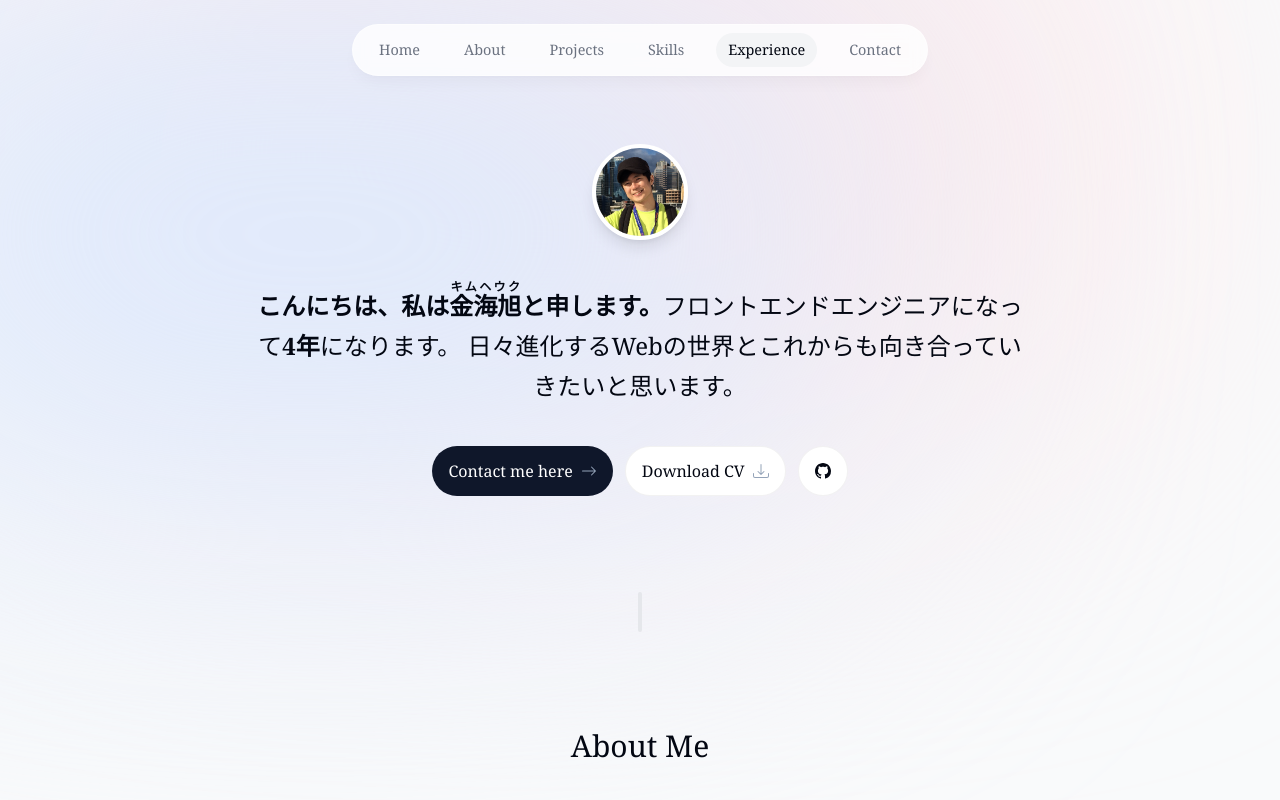
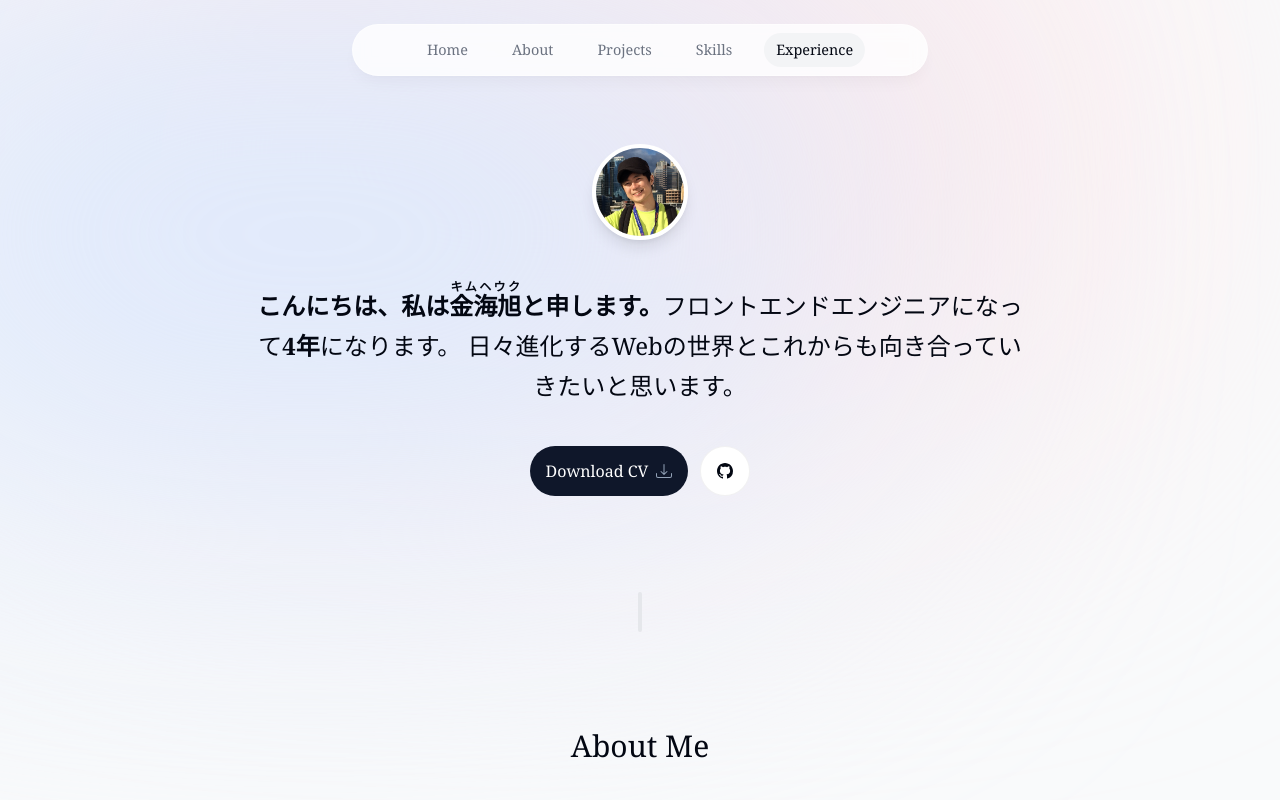
Before and after one commit to XXXXJin/My-portfolio-page, a Next.js app: page / in a window 1280 px wide. Shown: the top 800 px of the page. Built offline with nearby package versions, Linux system fonts and the light colour scheme.

Commit message:
不要なものを削除

```diff
--- a/components/experience.tsx
+++ b/components/experience.tsx
@@ -23,7 +23,13 @@ export default function Experience() {
       <ol className="relative border-s border-gray-200 dark:border-gray-700">
         {experiencesData.map((item, index) => {
           return (
-            <li className="mb-10 ms-4" key={index}>
+            <motion.div
+              initial={{ opacity: 0 }}
+              whileInView={{ opacity: 1 }}
+              transition={{ duration: 0.5 }}
+              key={index}
+            >
+              <li className="mb-10 ms-4">
                 <div className="absolute w-3 h-3 bg-gray-200 rounded-full mt-1.5 -start-1.5 border border-white dark:border-gray-900 dark:bg-gray-700"></div>
                 <time className="mb-1 text-sm font-normal leading-none text-gray-400 dark:text-gray-500">
                   {item.data}
@@ -35,6 +41,7 @@ export default function Experience() {
                   {item.description}
                 </p>
               </li>
+            </motion.div>
           );
         })}
       </ol>
--- a/components/header.tsx
+++ b/components/header.tsx
@@ -8,7 +8,6 @@ import clsx from "clsx";
 import { useAppSelector, useAppDispatch } from "@/lib/hooks";
 import {
   selectActiveSection,
-  selectTimeOfLastClick,
   setActiveSection,
   setTimeOfLastClick,
 } from "@/lib/features/headerSlice";
--- a/components/intro.tsx
+++ b/components/intro.tsx
@@ -1,10 +1,8 @@
 "use client";
 
-import React, { useEffect, useRef } from "react";
+import React from "react";
 import Image from "next/image";
-import { motion, useInView } from "framer-motion";
-import Link from "next/link";
-import { BsArrowRight } from "react-icons/bs";
+import { motion } from "framer-motion";
 import { BsDownload } from "react-icons/bs";
 import { BsGithub } from "react-icons/bs";
 import { useSectionInview } from "@/lib/hooks";
@@ -55,19 +53,11 @@ export default function Intro() {
         transition={{ delay: 0.1 }}
         className="flex flex-col sm:flex-row items-center justify-center gap-3 px-4 font-medium"
       >
-        {/* emailボタン */}
-        <Link
-          href="#contact"
-          className="self-stretch flex items-center justify-center  py-3 px-4 bg-slate-900 text-white rounded-full outline-none focus:scale-110 hover:scale-110 active:scale-105 transition hover:bg-slate-800 gap-2 cursor-pointer"
-        >
-          Contact me here
-          <BsArrowRight className="text-slate-400" />
-        </Link>
         {/* 履歴書ダウンロードボタン */}
         <a
           href="/CV.pdf"
           download
-          className="self-stretch flex items-center justify-center py-3 px-4 bg-white rounded-full outline-none focus:scale-110 hover:scale-110 active:scale-105 transition hover:bg-slate-50 gap-2 cursor-pointer border border-black/5"
+          className="self-stretch flex items-center justify-center  py-3 px-4 bg-slate-900 text-white rounded-full outline-none hover:scale-110 active:scale-105 transition hover:bg-slate-800 gap-2 cursor-pointer"
         >
           Download CV <BsDownload className="text-slate-400" />
         </a>
@@ -75,7 +65,7 @@ export default function Intro() {
         <a
           href="https://github.com/XXXXJin"
           target="_blank"
-          className="flex items-center p-4 bg-white rounded-full outline-none focus:scale-110 hover:scale-110 active:scale-105 transition hover:bg-slate-50 gap-2 cursor-pointer border border-black/5"
+          className="flex items-center p-4 bg-white rounded-full outline-none hover:scale-110 active:scale-105 transition hover:bg-slate-50 gap-2 cursor-pointer border border-black/5"
         >
           <BsGithub />
         </a>
--- a/lib/data.ts
+++ b/lib/data.ts
@@ -1,7 +1,3 @@
-import React from "react";
-import { CgWorkAlt } from "react-icons/cg";
-import { FaReact } from "react-icons/fa";
-import { LuGraduationCap } from "react-icons/lu";
 import corpcommentImg from "@/public/corpcomment.png";
 import rmtdevImg from "@/public/rmtdev.png";
 import wordanalyticsImg from "@/public/wordanalytics.png";
@@ -26,10 +22,6 @@ export const links = [
   {
     name: "Experience",
     hash: "#experience",
-  },
-  {
-    name: "Contact",
-    hash: "#contact",
   },
 ] as const;
 
```
Lines whose indentation alone changed are shown as unchanged.
